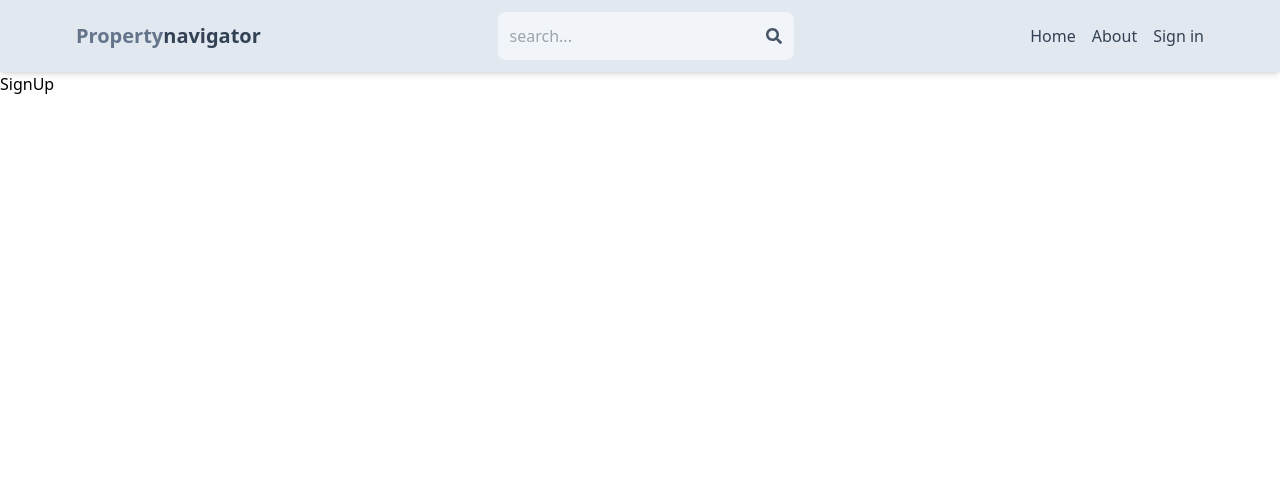
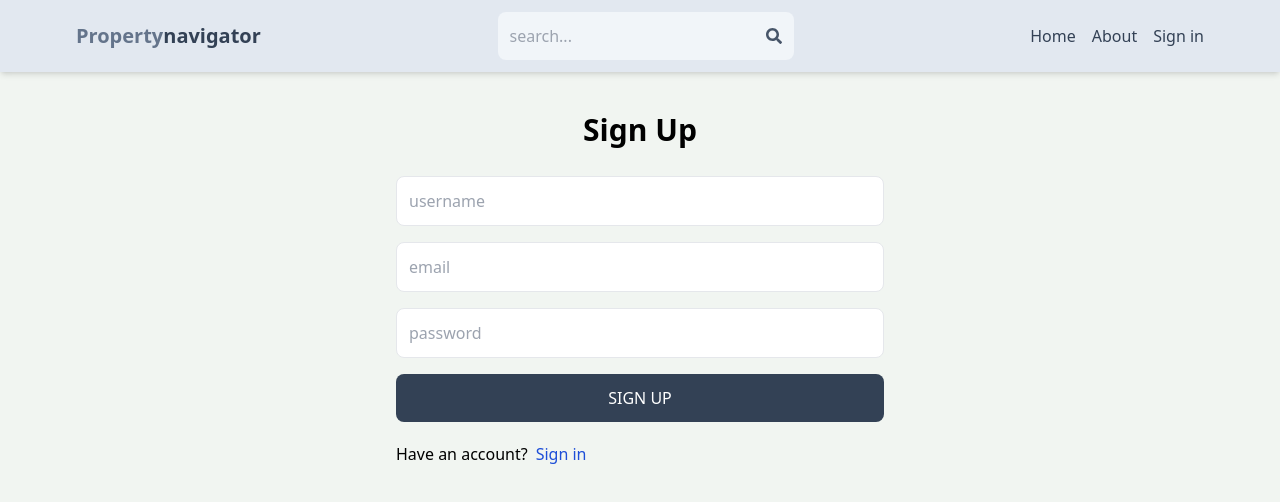
Before and after one commit to musharraf07/Property_Navigator, a React (Vite) app in the folder client/: page /sign-up in a window 1280 px wide. Shown: the top 502 px of the page. Built offline with nearby package versions, Linux system fonts and the light colour scheme.

Commit message:
complete signup page ui

```diff
--- a/client/src/index.css
+++ b/client/src/index.css
@@ -1,3 +1,7 @@
 @tailwind base;
 @tailwind components;
 @tailwind utilities;
+
+body {
+  background-color: rgb(241, 245, 241);
+}
--- a/client/src/pages/SignUp.jsx
+++ b/client/src/pages/SignUp.jsx
@@ -1,5 +1,45 @@
 import React from "react";
+import { Link } from "react-router-dom";
 
 export default function SignUp() {
-  return <div>SignUp</div>;
+  return (
+    <div className="p-3 max-w-lg mx-auto">
+      <h1 className="text-3xl text-center font-semibold my-7">Sign Up</h1>
+      <form className="flex flex-col gap-4">
+        <input
+          type="text"
+          placeholder="username"
+          className="border p-3 rounded-lg"
+          id="username"
+          // onChange={handleChange}
+        />
+        <input
+          type="email"
+          placeholder="email"
+          className="border p-3 rounded-lg"
+          id="email"
+          // onChange={handleChange}
+        />
+        <input
+          type="password"
+          placeholder="password"
+          className="border p-3 rounded-lg"
+          id="password"
+          // onChange={handleChange}
+          style={{ backgroundColor: "white" }}
+        />
+
+        <button className="bg-slate-700 text-white p-3 rounded-lg uppercase hover:opacity-95 disabled:opacity-80">
+          Sign Up
+        </button>
+      </form>
+      <div className="flex gap-2 mt-5">
+        <p>Have an account?</p>
+        <Link to={"/sign-in"}>
+          <span className="text-blue-700">Sign in</span>
+        </Link>
+      </div>
+      {/* {error && <p className="text-red-500 mt-5">{error}</p>} */}
+    </div>
+  );
 }
```
